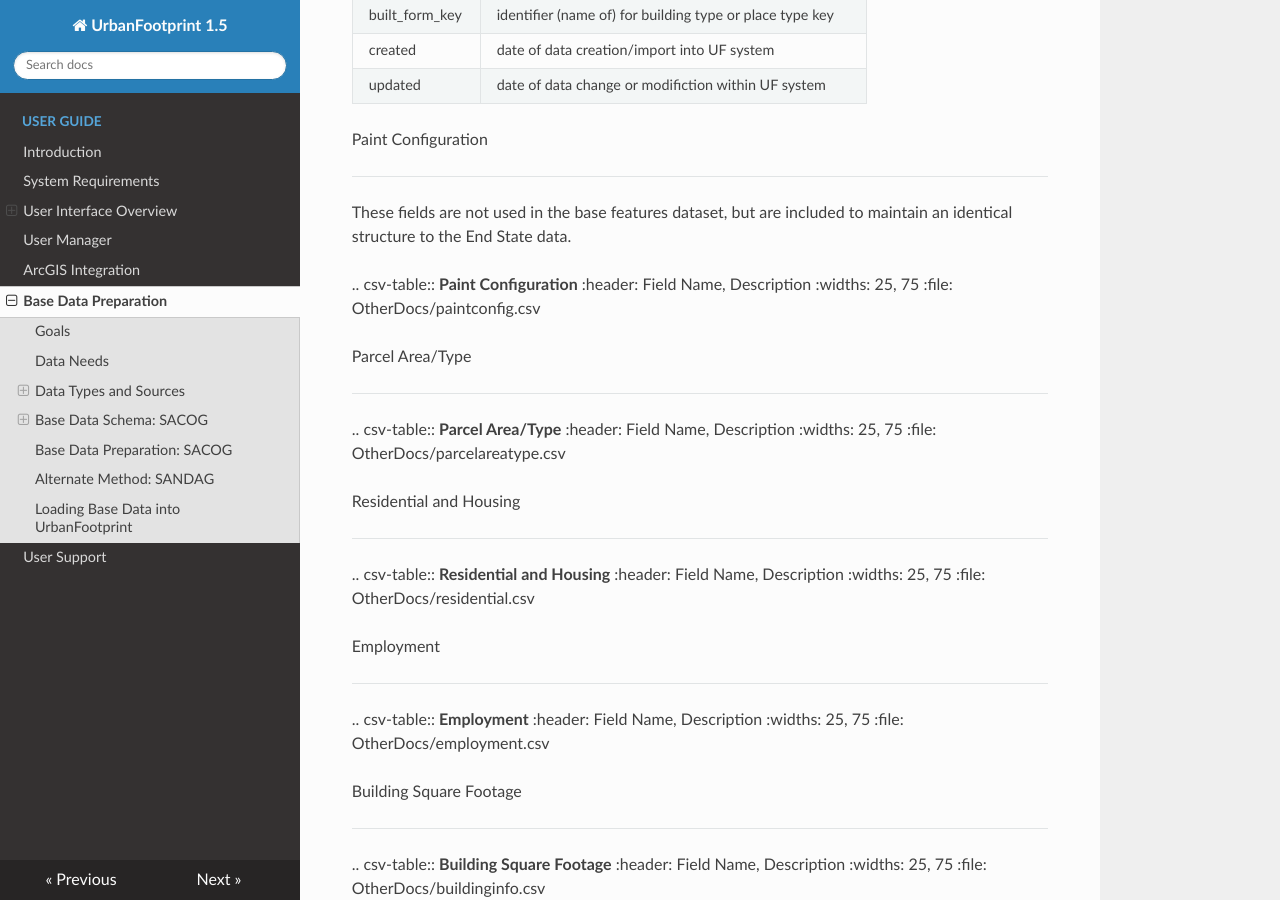
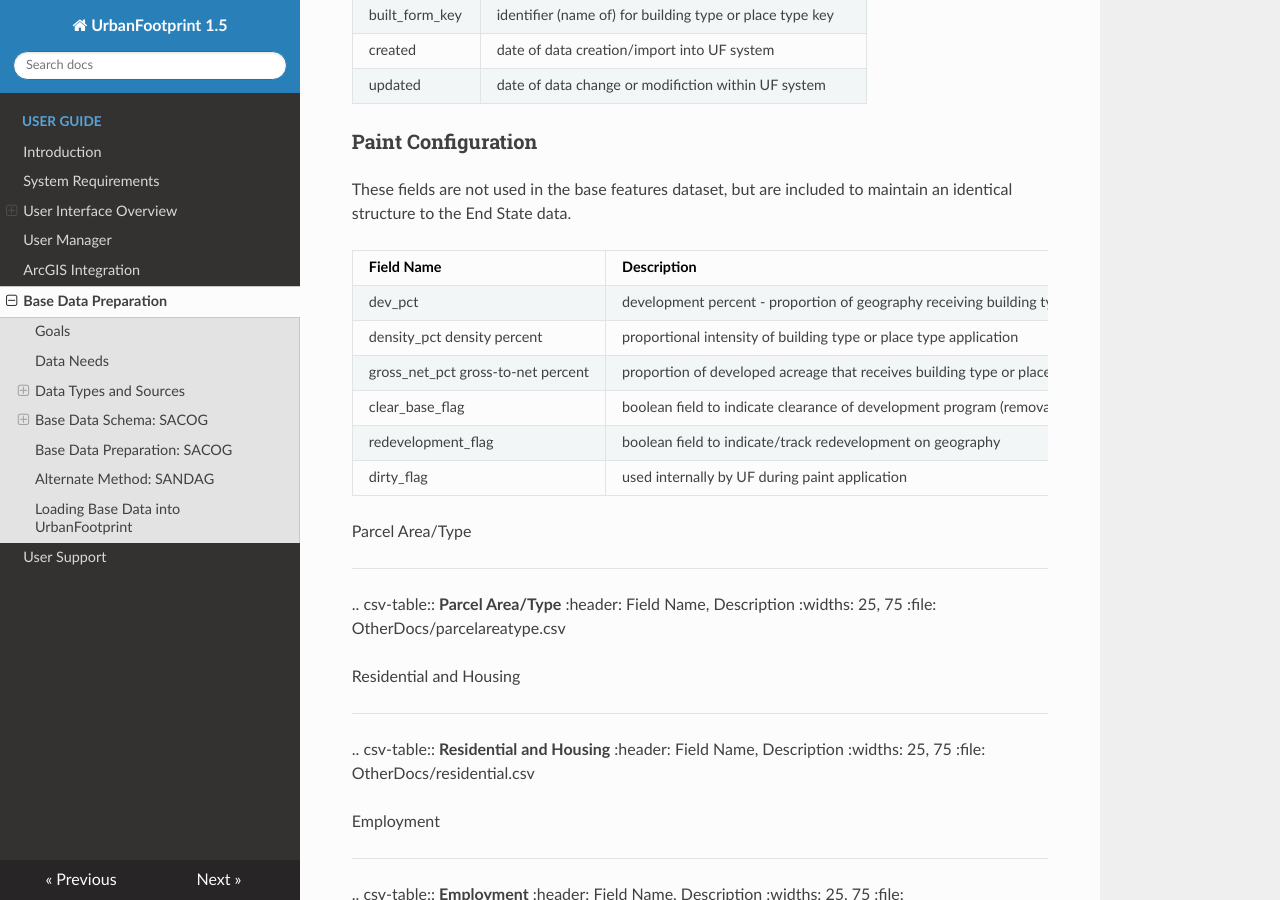
Before and after one commit to CalthorpeAnalytics/urbanfootprint-docs-1.5, an MkDocs documentation site: the page built from docs/data_preparation.md, in a window 1280 px wide and 900 px high, scrolled down 3878 px. Built offline with MkDocs 1.6.1, drawn with Linux system fonts in a browser that asks for light colours; nearby versions of some CDN libraries; old or Windows-style settings are respelled for this version of MkDocs.

Commit message:
convert OtherDocs/paintconfig.csv

```diff
--- a/docs/data_preparation.md
+++ b/docs/data_preparation.md
@@ -128,15 +128,18 @@
 |created | date of data creation/import into UF system |
 |updated | date of data change or modifiction within UF system |
 
-Paint Configuration
-___________________
+### Paint Configuration
 
 These fields are not used in the base features dataset, but are included to maintain an identical structure to the End State data.
 
-.. csv-table:: **Paint Configuration**
-  :header: Field Name, Description
-  :widths: 25, 75
-  :file: OtherDocs/paintconfig.csv
+| Field Name | Description |
+|------------|-------------|
+| dev_pct | development percent - proportion of geography receiving building type or place type application |
+| density_pct density percent | proportional intensity of building type or place type application |
+| gross_net_pct gross-to-net percent | proportion of developed acreage that receives building type or place type application |
+| clear_base_flag | boolean field to indicate clearance of development program (removal of all base year dwelling units and employees) |
+| redevelopment_flag | boolean field to indicate/track redevelopment on geography |
+| dirty_flag | used internally by UF during paint application |
 
 
 Parcel Area/Type
```
